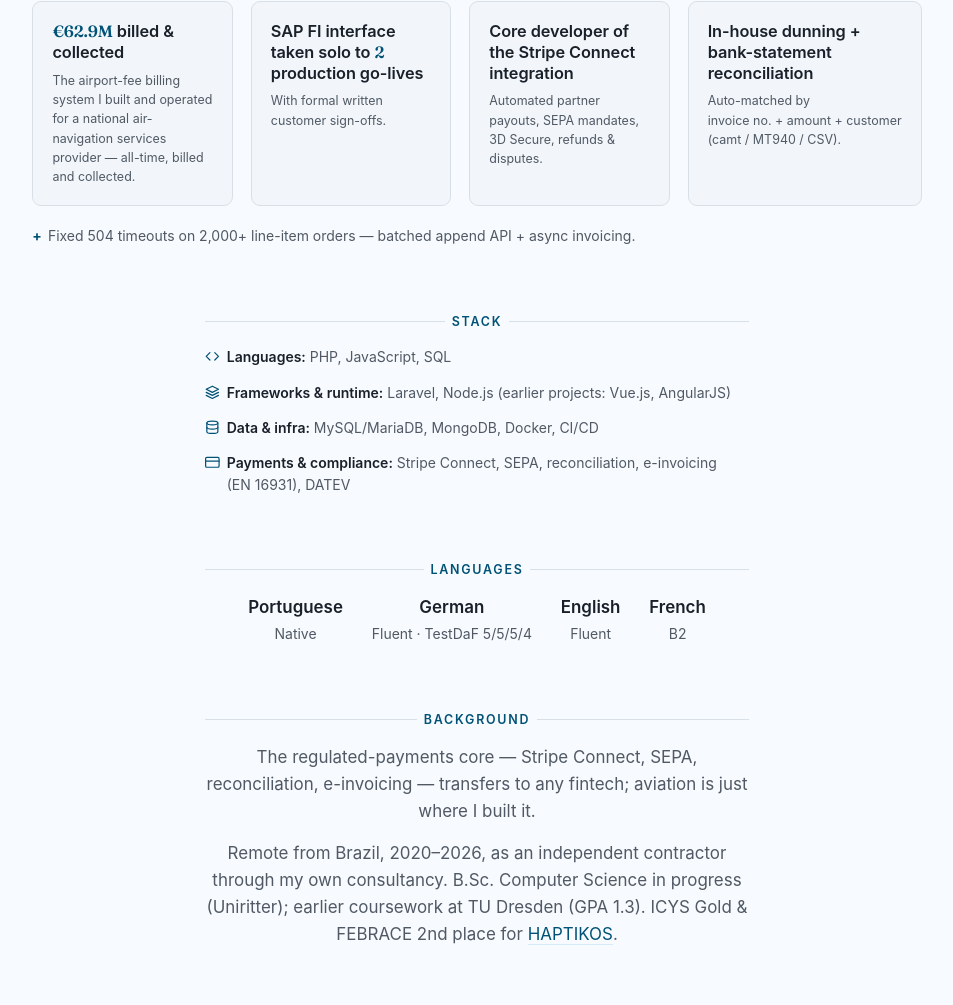
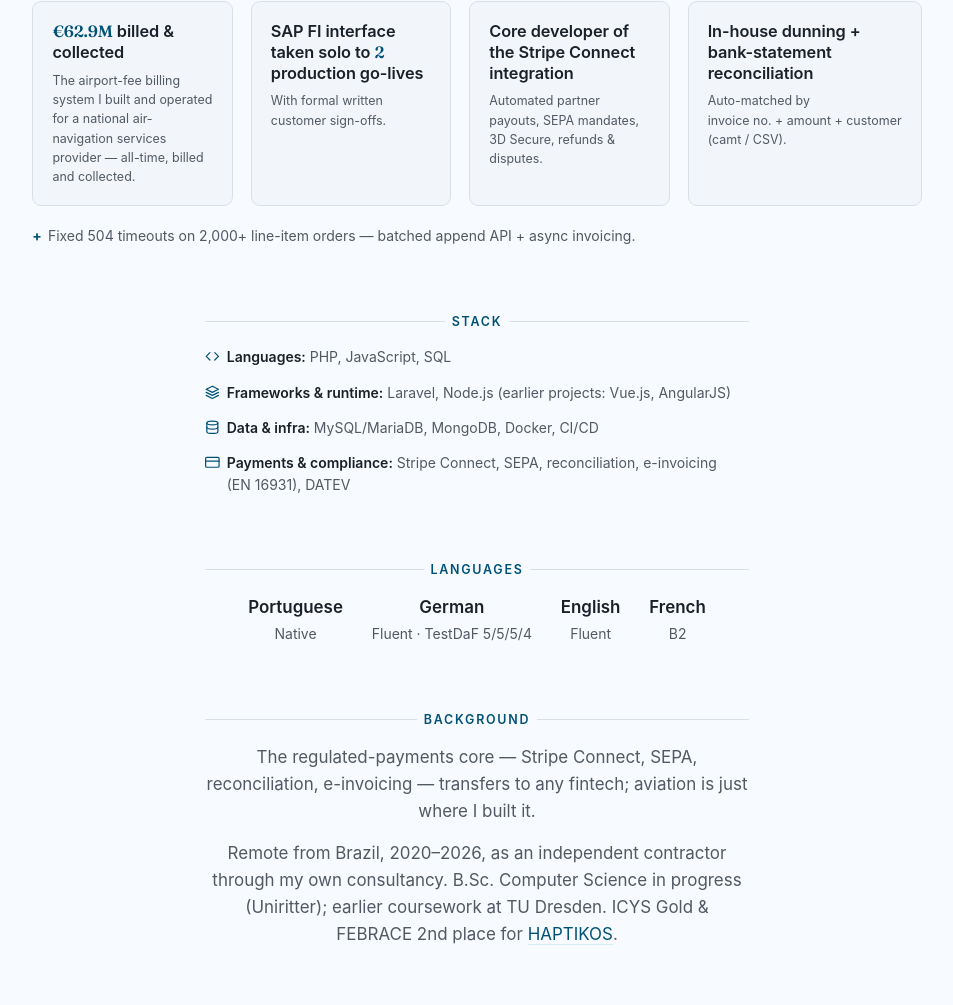
Before and after one commit to gabrielgydu/gabrielgydu.github.io, a Jekyll site: the page built from index.html, in a window 1280 px wide. Shown: the part 703-1708 px from the top of the page, without its empty margins (163-1116 px from the left). Built offline with Jekyll 4.4.1, drawn with Linux system fonts in a browser that asks for light colours.

Commit message:
Remove TU Dresden GPA mention everywhere (unsupported by official transcript); ship pending 07-15 honesty edits (retire managed-developer clause, drop MT940); re-render served CV PDF

```diff
--- a/cv-de.src.html
+++ b/cv-de.src.html
@@ -73,7 +73,7 @@
     <li>Das <b>Anfluggebühren-Abrechnungssystem</b> für einen nationalen Flugsicherungsdienstleister gebaut und betrieben — MTOW-basierte Gebührenberechnung, Kundenzuordnung, Rechnungserzeugung, Shop-Integration —, über das <b>€62,9 Mio. an Anfluggebühren fakturiert und eingezogen</b> wurden (all-time; überwiegend per Bank/SEPA beglichen). Solo in Node.js bootstrapped und mit einem von mir geholten und geführten Entwickler skaliert.</li>
     <li>Die deutsche/EU-<b>Compliance-Export-Suite</b> End-to-End verantwortet: <b>DATEV</b>-Buchhaltungs-Integration, <b>XRechnung</b>-E-Invoicing (EN 16931, mit Validator) und eine <b>SAP-FI-(RFBIBL)-Schnittstelle, solo zu zwei Kunden-Go-Lives in Produktion gebracht</b> (mit formellen schriftlichen Kunden-Freigaben), plus <b>BMD</b>- (Österreich) und <b>CEGID</b>- (Frankreich) Exporte.</li>
     <li>Hauptverantwortlicher für die <b>Stripe-Zahlungsinfrastruktur</b> — Connect Destination Charges mit automatischen Partner-Payouts, SEPA-Mandate, 3-D-Secure, EUR/CHF, Refunds &amp; Disputes, Idempotenz gegen Doppelabrechnung — mit <b>€8,47 Mio.</b> abgewickeltem Bruttovolumen über die Plattform; ereignisgesteuerte Verarbeitung (PaymentEvent-Queue + asynchrone Jobs über RabbitMQ).</li>
-    <li>Den in-house <b>Mahnwesen</b>-Microservice und das <b>Kontoauszug-Import- + Payment-Matching</b>-System gebaut (camt.052 / MT940 / CSV; automatischer Abgleich über Rechnungsnr. + Betrag + Kundennr.), plus periodische &amp; wiederkehrende Fakturierung.</li>
+    <li>Den in-house <b>Mahnwesen</b>-Microservice und das <b>Kontoauszug-Import- + Payment-Matching</b>-System gebaut (camt.052 / CSV; automatischer Abgleich über Rechnungsnr. + Betrag + Kundennr.), plus periodische &amp; wiederkehrende Fakturierung.</li>
     <li>Eine neue per-Flughafen-<b>Document-Dispatch-Plattform</b> gebaut (SMTP / Gmail-OAuth / Outlook-OAuth-Mailer mit mehrstufigem Fallback, Template-Editor, DeepL-Mehrsprachigkeit) als Ablösung des Legacy-Mailers; die Shopware → Backend-Migration der Abrechnungsdomäne vorangetrieben.</li>
     <li>504-Timeouts bei sehr großen Bestellungen (2.000+ Positionen) über eine Batch-API zum Anhängen von Positionen + asynchrone Fakturierung behoben; den Laravel-Framework-Upgrade mitgeführt.</li>
     <li>Einen <b>KI-gestützten Workflow im produktiven Einsatz</b> auf einer Payments-/Compliance-Codebasis betrieben — und die Tools dahinter selbst gebaut: <i>Conductor/Speccer</i>, ein Python-Multi-Agenten-Orchestrator, der Features autonom spezifiziert, baut und testet, plus eine KI-Playwright-Pipeline, die die App wie ein echter Nutzer erkundet und daraus E2E-Testsuiten ableitet — wo ein Fehler rechtliche und finanzielle Folgen hat; schnelle Lieferung bei voller architektonischer Verantwortung.</li>
@@ -92,7 +92,7 @@
   <h2>Ausbildung</h2>
   <ul class="edu-list">
     <li><b>B.Sc. Informatik — Uniritter (Brasilien)</b>, in Bearbeitung, voraussichtlich 2028</li>
-    <li>Vorheriges Informatik-Studium: <b>TU Dresden</b> (2019–2021, Note 1,3 — Spitzenleistung); <b>UNISINOS</b> Computer Engineering (2017–2019)</li>
+    <li>Vorheriges Informatik-Studium: <b>TU Dresden</b> (2019–2021); <b>UNISINOS</b> Computer Engineering (2017–2019)</li>
     <li><b>Elektroniktechniker</b> — Fundação Liberato (technische Sekundarschule, Novo Hamburgo, Brasilien), 2012–2017: Assembly, C, Mikrocontroller</li>
   </ul>
 
--- a/cv-en.src.html
+++ b/cv-en.src.html
@@ -68,10 +68,10 @@
   <p class="job-meta"><b>aerops GmbH</b> (German aviation SaaS, 350+ airfields) &middot; Jul 2020 – 2026 &middot; Remote contract (via own consultancy)</p>
   <p class="job-intro">Principal owner of the platform's payments, billing, and financial-compliance layer — sole developer of its accounting-export suite (DATEV, SAP, BMD, CEGID), e-invoicing, dunning, and document dispatch; one of three core developers.</p>
   <ul>
-    <li>Built and operated the <b>approach-fee billing system</b> for a national air-navigation services provider — aircraft-weight-based (MTOW) fee calculation, customer matching, invoice generation, shop integration — which has <b>invoiced and collected €62.9M in approach fees</b> (all-time; mostly bank/SEPA-settled). Bootstrapped it solo in Node.js and scaled it with a developer I brought in and managed.</li>
+    <li>Built and operated the <b>approach-fee billing system</b> for a national air-navigation services provider — aircraft-weight-based (MTOW) fee calculation, customer matching, invoice generation, shop integration — which has <b>invoiced and collected €62.9M in approach fees</b> (all-time; mostly bank/SEPA-settled). Bootstrapped it solo in Node.js.</li>
     <li>Owned the German/EU <b>financial-compliance export suite</b> end-to-end: <b>DATEV</b> accounting integration, <b>XRechnung</b> e-invoicing (EN 16931, with validator), and a <b>SAP FI (RFBIBL) interface taken solo to two customer production go-lives</b> (with formal written customer sign-offs), plus <b>BMD</b> (Austria) and <b>CEGID</b> (France) exports.</li>
     <li>Principal owner of the <b>Stripe payment infrastructure</b> — Connect destination charges with automated partner payouts, SEPA mandates, 3D Secure, EUR/CHF, refunds &amp; disputes, idempotent double-charge prevention — handling <b>€8.47M</b> in gross volume across the platform; event-driven processing (PaymentEvent queue + async jobs over RabbitMQ).</li>
-    <li>Built the in-house <b>dunning (Mahnwesen)</b> microservice and the <b>bank-statement import + payment-matching</b> system (camt.052 / MT940 / CSV; auto-reconciles by invoice number + amount + customer number), plus periodical &amp; recurring invoicing.</li>
+    <li>Built the in-house <b>dunning (Mahnwesen)</b> microservice and the <b>bank-statement import + payment-matching</b> system (camt.052 / CSV; auto-reconciles by invoice number + amount + customer number), plus periodical &amp; recurring invoicing.</li>
     <li>Built a new per-airport <b>document-dispatch platform</b> (SMTP / Gmail-OAuth / Outlook-OAuth mailers with multi-tier fallback, template editor, DeepL multi-locale) replacing the legacy mailer; drove the Shopware → backend migration of the billing domain.</li>
     <li>Fixed 504 timeouts on very large orders (2,000+ line items) via a batched article-append API + async invoicing; co-led the Laravel framework upgrade.</li>
     <li>Ran an <b>AI-augmented workflow in production</b> on a payments/compliance codebase — and built the tooling behind it: <i>Conductor/Speccer</i>, a Python multi-agent orchestrator that specs, builds, and tests features autonomously, plus an AI Playwright pipeline that explores the app as a real user to derive and emit E2E test suites — where a regression carries legal and financial cost; shipping fast while keeping full architectural ownership.</li>
@@ -90,7 +90,7 @@
   <h2>Education</h2>
   <ul class="edu-list">
     <li><b>B.Sc. Computer Science — Uniritter (Brazil)</b>, in progress, expected 2028</li>
-    <li>Prior CS coursework: <b>TU Dresden</b> (2019–2021, GPA 1.3 on the German scale — top marks); <b>UNISINOS</b> Computer Engineering (2017–2019)</li>
+    <li>Prior CS coursework: <b>TU Dresden</b> (2019–2021); <b>UNISINOS</b> Computer Engineering (2017–2019)</li>
     <li><b>Electronics technician</b> — Fundação Liberato technical school (Novo Hamburgo, Brazil), 2012–2017: Assembly, C, microcontrollers</li>
   </ul>
 
--- a/de/index.html
+++ b/de/index.html
@@ -39,7 +39,7 @@
     </li>
     <li>
       <h3 class="headline">Mahnwesen + Kontoauszug-Abstimmung, in-house</h3>
-      <p class="detail">Automatischer Abgleich über Rechnungsnr.&nbsp;+&nbsp;Betrag&nbsp;+&nbsp;Kundennr. (camt / MT940 / CSV).</p>
+      <p class="detail">Automatischer Abgleich über Rechnungsnr.&nbsp;+&nbsp;Betrag&nbsp;+&nbsp;Kundennr. (camt / CSV).</p>
     </li>
   </ul>
   <p class="work-note"><span class="plus" aria-hidden="true">+</span> 504-Timeouts bei Bestellungen mit 2.000+ Positionen behoben — Batch-Append-API + asynchrone Fakturierung.</p>
@@ -80,7 +80,7 @@
 <section class="reveal section-center" aria-labelledby="bg-h">
   <h2 class="eyebrow" id="bg-h">Hintergrund</h2>
   <div class="prose">
-    <p>Remote aus Brasilien, 2020–2026, als selbständiger Auftragnehmer über die eigene Beratungsfirma. B.Sc. Informatik in Bearbeitung (Uniritter); zuvor Studienleistungen an der TU&nbsp;Dresden (Note&nbsp;1,3). ICYS-Gold &amp; FEBRACE 2.&nbsp;Platz für <a href="/assets/haptikos_banner.pdf" target="_blank" rel="noopener">HAPTIKOS</a>.</p>
+    <p>Remote aus Brasilien, 2020–2026, als selbständiger Auftragnehmer über die eigene Beratungsfirma. B.Sc. Informatik in Bearbeitung (Uniritter); zuvor Studienleistungen an der TU&nbsp;Dresden. ICYS-Gold &amp; FEBRACE 2.&nbsp;Platz für <a href="/assets/haptikos_banner.pdf" target="_blank" rel="noopener">HAPTIKOS</a>.</p>
   </div>
 </section>
 
--- a/index.html
+++ b/index.html
@@ -39,7 +39,7 @@
     </li>
     <li>
       <h3 class="headline">In-house dunning + bank-statement reconciliation</h3>
-      <p class="detail">Auto-matched by invoice&nbsp;no.&nbsp;+&nbsp;amount&nbsp;+&nbsp;customer (camt / MT940 / CSV).</p>
+      <p class="detail">Auto-matched by invoice&nbsp;no.&nbsp;+&nbsp;amount&nbsp;+&nbsp;customer (camt / CSV).</p>
     </li>
   </ul>
   <p class="work-note"><span class="plus" aria-hidden="true">+</span> Fixed 504 timeouts on 2,000+ line-item orders — batched append API + async invoicing.</p>
@@ -81,7 +81,7 @@
   <h2 class="eyebrow" id="bg-h">Background</h2>
   <div class="prose">
     <p>The regulated-payments core — Stripe Connect, SEPA, reconciliation, e-invoicing — transfers to any fintech; aviation is just where I built it.</p>
-    <p>Remote from Brazil, 2020–2026, as an independent contractor through my own consultancy. B.Sc. Computer Science in progress (Uniritter); earlier coursework at TU&nbsp;Dresden (GPA&nbsp;1.3). ICYS Gold &amp; FEBRACE 2nd place for <a href="/assets/haptikos_banner.pdf" target="_blank" rel="noopener">HAPTIKOS</a>.</p>
+    <p>Remote from Brazil, 2020–2026, as an independent contractor through my own consultancy. B.Sc. Computer Science in progress (Uniritter); earlier coursework at TU&nbsp;Dresden. ICYS Gold &amp; FEBRACE 2nd place for <a href="/assets/haptikos_banner.pdf" target="_blank" rel="noopener">HAPTIKOS</a>.</p>
   </div>
 </section>
 
```
Also changed, not shown: 1 other file.
